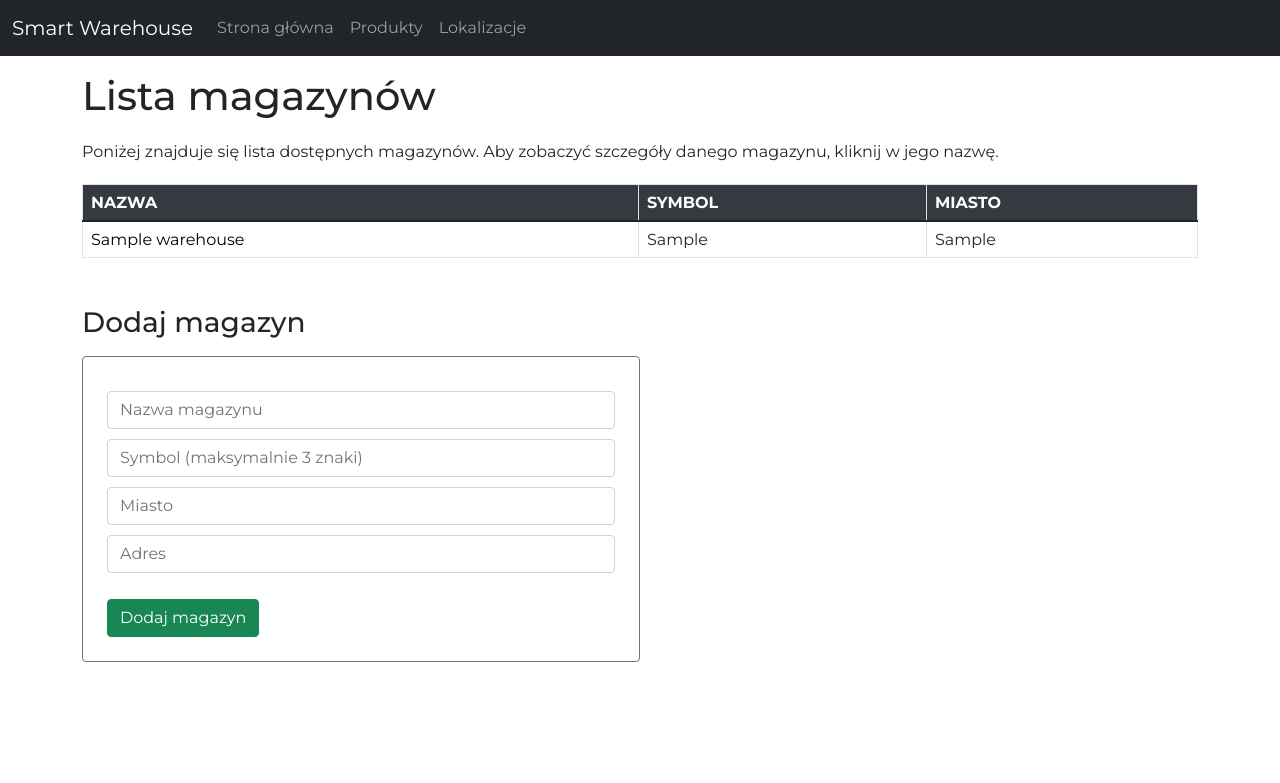
After one commit to piotr-pawelczak/smart_warehouse, a Django app: page /warehouses/ in a window 1280 px wide. The commit adds this page. Shown: the top 783 px of the page. Run offline with Django 3.2, Linux system fonts and the light colour scheme; tables that the repository leaves empty hold one stand-in row (values such as "Sample post"); some libraries are stand-ins or nearby versions.

Commit message:
Warehouse list page create

```diff
--- /dev/null
+++ b/warehouse/forms.py
@@ -0,0 +1,28 @@
+from django import forms
+from warehouse.models import Warehouse, Shelf
+from crispy_forms.helper import FormHelper
+from crispy_forms.layout import Layout, Row, Column, Submit
+
+
+class WarehouseForm(forms.ModelForm):
+
+    class Meta:
+        model = Warehouse
+        fields = ['name', 'symbol', 'city', 'address']
+
+        # Usunięcie etykiet
+        labels = {'name': '', 'symbol': '', 'city': '', 'address': ''}
+
+        # Ustawienie wartości wyświetlających się na polach formularza
+        widgets = {
+            'name': forms.TextInput(attrs={'placeholder': 'Nazwa magazynu'}),
+            'symbol': forms.TextInput(attrs={'placeholder': 'Symbol (maksymalnie 3 znaki)'}),
+            'city': forms.TextInput(attrs={'placeholder': 'Miasto'}),
+            'address': forms.TextInput(attrs={'placeholder': 'Adres'})
+        }
+
+
+class ShelfForm(forms.ModelForm):
+    class Meta:
+        model = Shelf
+        fields = ['name', 'rows', 'cols']
--- a/warehouse/static/css/base.css
+++ b/warehouse/static/css/base.css
@@ -1,8 +1,29 @@
 body {
-    background-color: #303030;
+    font-family: 'Montserrat', sans-serif;
 }
 
-h1 {
-    font-size: 20px;
-    color: aliceblue;
+.warehouse_list_header {
+    margin-top: 10px;
+    margin-bottom: 20px;
 }
+
+.warehouse_list_description {
+    margin-bottom: 20px;
+}
+
+.warehouse_table_header {
+    background-color: #343a40;
+    color: white;
+    text-transform: uppercase;
+    font-weight: 900;
+}
+
+.warehouse_list_table a {
+    text-decoration: none;
+    color: black;
+}
+
+.add_warehouse form input {
+    margin-top: 10px;
+    margin-bottom: 10px;
+}
--- a/warehouse/templates/warehouse/base.html
+++ b/warehouse/templates/warehouse/base.html
@@ -5,13 +5,21 @@
     <link href="https://cdn.jsdelivr.net/npm/bootstrap@5.1.1/dist/css/bootstrap.min.css" rel="stylesheet">
     <script src="https://cdn.jsdelivr.net/npm/bootstrap@5.1.1/dist/js/bootstrap.bundle.min.js"></script>
 
+    <!--- Własny plik css --->
+    <link rel="stylesheet" type="text/css" href="{% static 'css/base.css' %}">
+
+    <!--- Dodanie fonta Montserrat --->
+    <link rel="preconnect" href="https://fonts.googleapis.com">
+    <link rel="preconnect" href="https://fonts.gstatic.com" crossorigin>
+    <link href="https://fonts.googleapis.com/css2?family=Montserrat:ital,wght@0,100;0,200;0,300;0,400;0,500;0,600;0,700;0,800;0,900;1,100;1,200;1,300;1,400;1,500&display=swap" rel="stylesheet">
+
     <meta charset="utf-8">
     <meta name="viewport" content="width=device-width, initial-scale=1">
-    <title>Smart Warehouse</title>
+    <title>{% block title %}{% endblock %}</title>
 </head>
 <body>
     <!-- Responsywna nawigacja -->
-    <nav class="navbar navbar-expand-sm bg-dark navbar-dark">
+    <nav class="navbar navbar-expand-sm bg-dark navbar-dark sticky-top">
       <div class="container-fluid">
         <a class="navbar-brand" href="#">Smart Warehouse</a>
         <button class="navbar-toggler" type="button" data-bs-toggle="collapse" data-bs-target="#collapsibleNavbar">
@@ -21,22 +29,22 @@
         <div class="collapse navbar-collapse" id="collapsibleNavbar">
           <ul class="navbar-nav">
             <li class="nav-item">
-              <a class="nav-link" href="#">Strona główna</a>
+              <a class="nav-link" href="{% url "warehouse:home" %}">Strona główna</a>
             </li>
             <li class="nav-item">
               <a class="nav-link" href="#">Produkty</a>
             </li>
             <li class="nav-item">
-              <a class="nav-link" href="#">Lokalizacje</a>
+              <a class="nav-link" href="{% url "warehouse:warehouses_list" %}">Lokalizacje</a>
             </li>
           </ul>
         </div>
       </div>
     </nav>
     <main>
-        <div class="container-fluid mt-3">
-            <h3>Tutaj powstaje praca inżynierska...</h3>
-            <p>Zapraszam wkrótce!</p>
+        <div class="container mt-3">
+            {% block content %}
+            {% endblock %}
         </div>
 
     </main>
--- /dev/null
+++ b/warehouse/templates/warehouse/warehouse_list.html
@@ -0,0 +1,41 @@
+{% extends "warehouse/base.html" %}
+
+{% load crispy_forms_tags %}
+{% load crispy_forms_filters %}
+
+{% block title %}Magazyny{% endblock %}
+
+{% block content %}
+    <h1 class="warehouse_list_header">Lista magazynów</h1>
+
+    <p class="warehouse_list_description">Poniżej znajduje się lista dostępnych magazynów. Aby zobaczyć szczegóły danego magazynu, kliknij w jego nazwę.</p>
+
+    <table class="table table-bordered table-hover warehouse_list_table">
+        <thead class="warehouse_table_header">
+            <tr>
+                <th scope="col">Nazwa</th>
+                <th scope="col">Symbol</th>
+                <th scope="col">Miasto</th>
+            </tr>
+        </thead>
+        <tbody>
+            {% for warehouse in warehouses %}
+                <tr>
+                    <td><a href="{{ warehouse.get_absolute_url }}">{{ warehouse.name }}</a></td>
+                    <td>{{ warehouse.symbol }}</td>
+                    <td>{{ warehouse.city }}</td>
+                </tr>
+            {% endfor %}
+        </tbody>
+    </table>
+
+    <div class="col-lg-6 add_warehouse">
+        <h3 class="mt-5">Dodaj magazyn</h3>
+        <form action="." method="post" class="form-group border border-secondary rounded p-4 mx-auto my-3">
+            {% csrf_token %}
+            {{ form|crispy }}
+            <button type="submit" class="btn btn-success mt-3">Dodaj magazyn</button>
+        </form>
+    </div>
+
+{% endblock %}
--- a/warehouse/urls.py
+++ b/warehouse/urls.py
@@ -4,5 +4,9 @@ from . import views
 app_name = 'warehouse'
 
 urlpatterns = [
-    path('', views.home_view, name='home')
+    path('', views.home_view, name='home'),
+    path('warehouses/', views.warehouse_list, name='warehouses_list'),
+    path('warehouse/<int:pk>/', views.warehouse_detail, name='warehouse_detail'),
+    path('warehouse/<int:pk>/delete', views.warehouse_delete, name='warehouse_delete'),
+    path('shelf/<int:pk>/delete', views.shelf_delete, name='shelf_delete'),
 ]
```
Also changed, not shown: warehouse/templates/warehouse/warehouse_detail.html (added, +29 -0 lines), warehouse/migrations/0010_alter_shelf_options.py (added).
